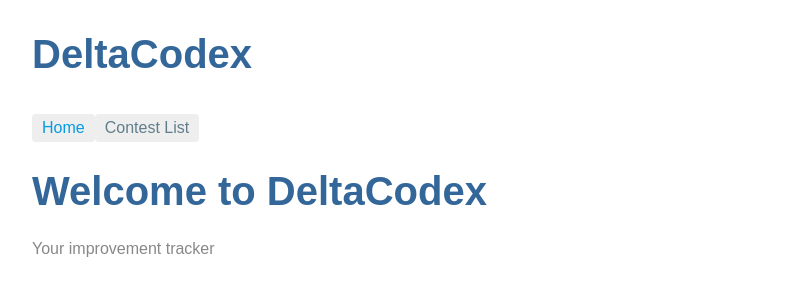
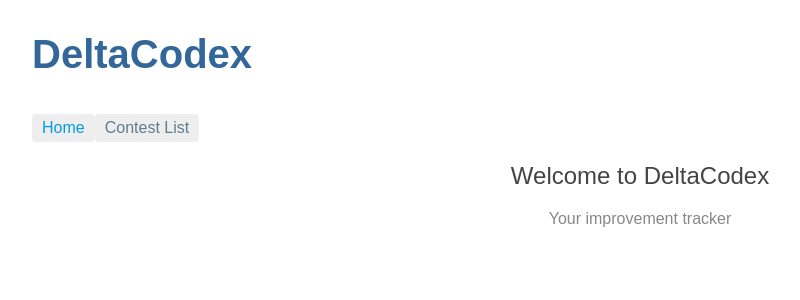
Before and after one commit to mdzobayer/delta-codex-frontend, an Angular app: page /home in a window 1280 px wide. Shown: the top 300 px of the page, without its empty margins (0-800 px from the left). Built offline with nearby package versions, Linux system fonts and the light colour scheme.

Commit message:
update home-component ui

```diff
--- a/src/app/home/home.component.css
+++ b/src/app/home/home.component.css
@@ -0,0 +1,3 @@
+.front-style {
+    text-align: center;
+}
--- a/src/app/home/home.component.html
+++ b/src/app/home/home.component.html
@@ -1,4 +1,4 @@
-<div fxLayout="row" fxLayoutAlign="center center">
-    <h1>Welcome to DeltaCodex</h1>
+<div class="front-style">
+    <h2>Welcome to DeltaCodex</h2>
     <p>Your improvement tracker</p>
 </div>
```
